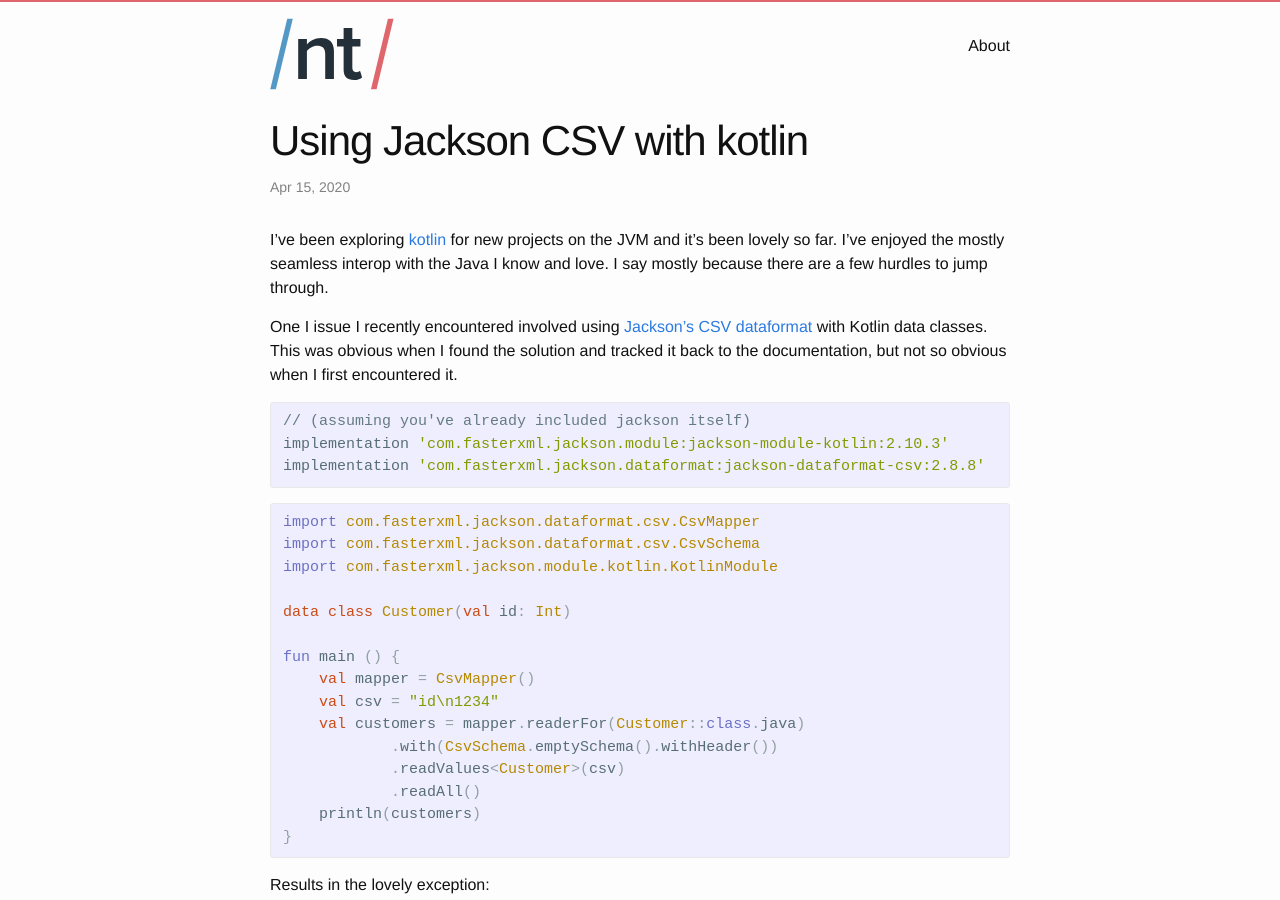
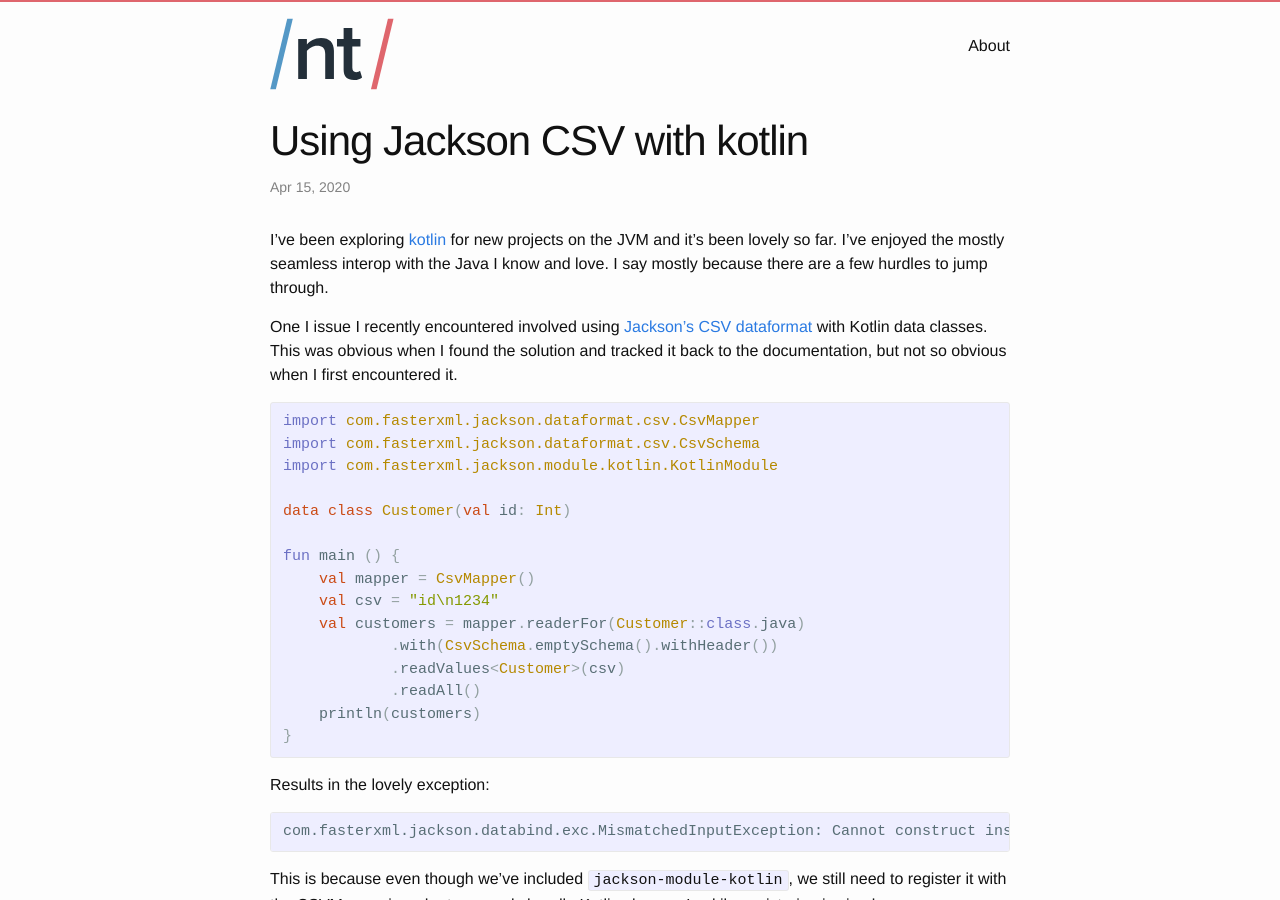
Before and after one commit to NickTomlin/nicktomlin.github.io, a Jekyll site: the page built from _posts/2020-04-15-using-jackson-csv-with-kotlin.md, in a window 1280 px wide and 900 px high. Built offline with Jekyll 4.4.1, drawn with Linux system fonts in a browser that asks for light colours; comment, search, counter and statistics services are not loaded.

Commit message:
chore: Remove gradle bit in kotlin csv post

````diff
--- a/_posts/2020-04-15-using-jackson-csv-with-kotlin.md
+++ b/_posts/2020-04-15-using-jackson-csv-with-kotlin.md
@@ -7,12 +7,6 @@ date: 2020-04-15 10:38 -0700
 I've been exploring [kotlin](https://kotlinlang.org/) for new projects on the JVM and it's been lovely so far. I've enjoyed the mostly seamless interop with the Java I know and love. I say mostly because there are a few hurdles to jump through.
 
 One I issue I recently encountered involved using [Jackson's CSV dataformat](https://github.com/FasterXML/jackson-dataformats-text/tree/master/csv) with Kotlin data classes. This was obvious when I found the solution and tracked it back to the documentation, but not so obvious when I first encountered it.
-
-```groovy
-// (assuming you've already included jackson itself)
-implementation 'com.fasterxml.jackson.module:jackson-module-kotlin:2.10.3'
-implementation 'com.fasterxml.jackson.dataformat:jackson-dataformat-csv:2.8.8'
-```
 
 ```kotlin
 import com.fasterxml.jackson.dataformat.csv.CsvMapper
````
